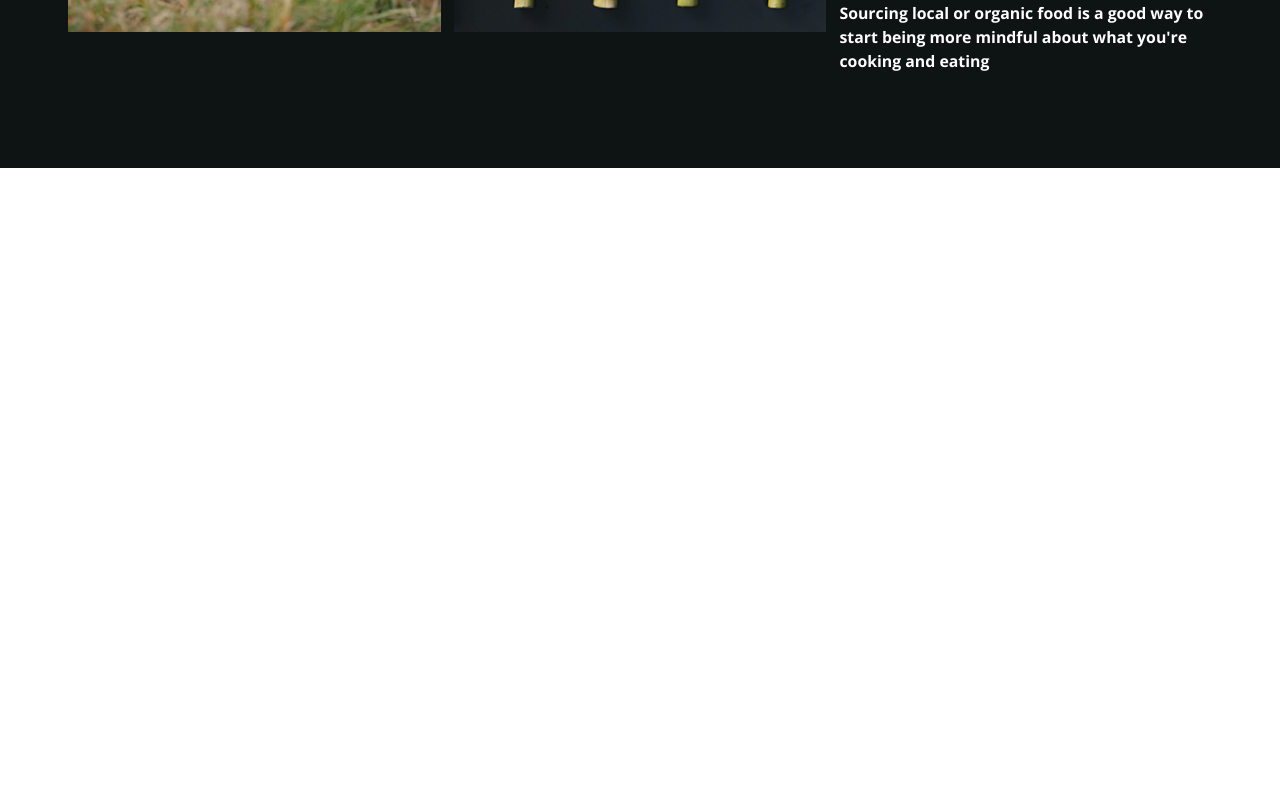
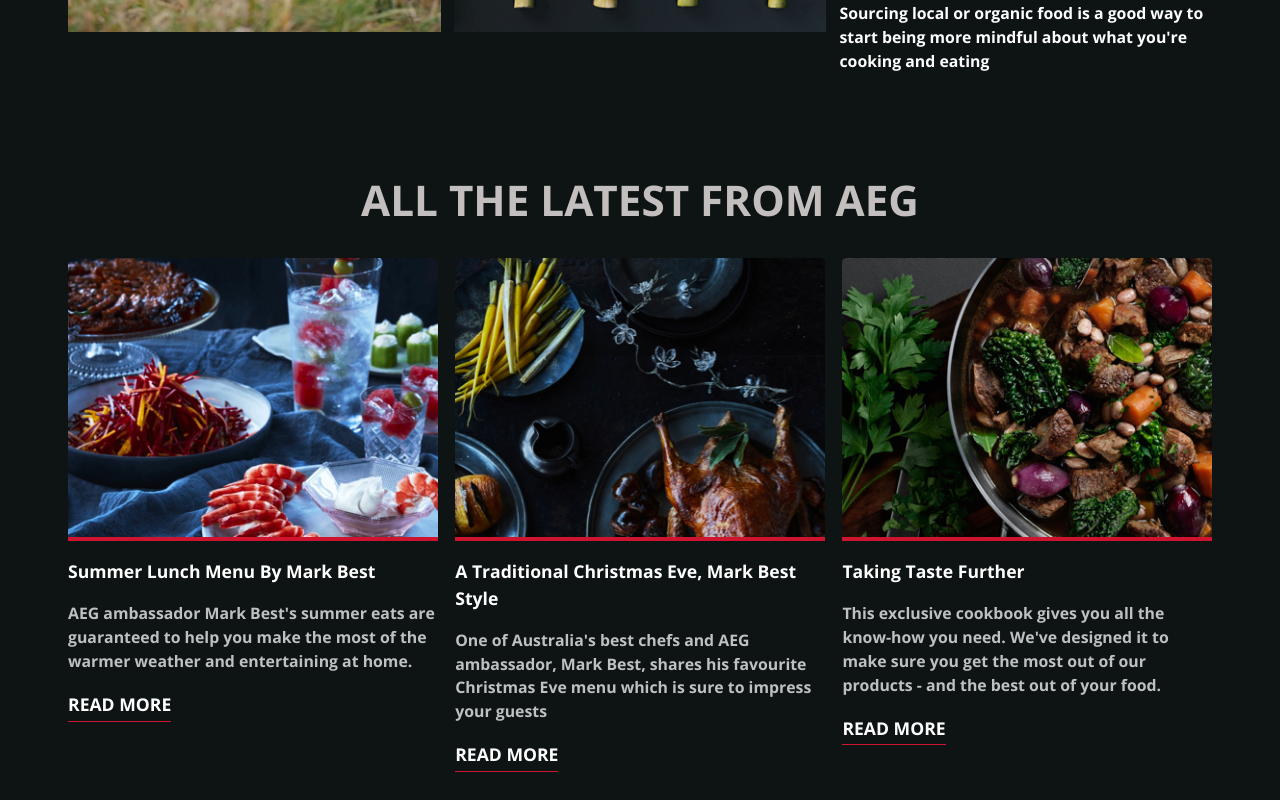
Before and after one commit to cechua/Orchard_InterfaceTest, a React (Create React App) app: page / in a window 1280 px wide. Shown: the part 632-1432 px from the top of the page. Before the commit the page ends 800 px from the top, so only its background shows below. Built offline with nearby package versions, Linux system fonts and the light colour scheme.

Commit message:
Added secondary content

```diff
--- a/src/App.jsx
+++ b/src/App.jsx
@@ -5,7 +5,7 @@ const App = () => {
   return (
     <main className="bg-bodyBG">
       <MainContent />
-      {/* <SecondaryContent /> */}
+      <SecondaryContent />
     </main>
   );
 };
--- /dev/null
+++ b/src/components/SecondaryContent/ArticleCard.jsx
@@ -0,0 +1,34 @@
+import React from 'react';
+
+const ArticleCard = (props) => {
+  const { articleTitle, articleDescription, articleImage } = props;
+  return (
+    <div className="max-w-2xl rounded-lg">
+      <img
+        className="rounded-t-lg border-b-4 border-redFontColor"
+        src={articleImage}
+        alt=""
+      />
+      <div>
+        <h5 className="text-white py-8 capitalize text-[2rem]">
+          {articleTitle}
+        </h5>
+        <p className="mb-8 text-secondaryFontColor font-light text-[1.8rem]">
+          {articleDescription}
+        </p>
+        <a
+          href="#"
+          className="text-white uppercase pb-2 border-b-[1px] border-redFontColor font-medium text-[2rem]"
+          onClick={(e) => {
+            e.preventDefault();
+            console.log('read more clicked for article: ', articleTitle);
+          }}
+        >
+          Read more
+        </a>
+      </div>
+    </div>
+  );
+};
+
+export default ArticleCard;
--- a/src/components/SecondaryContent/SecondaryContent.jsx
+++ b/src/components/SecondaryContent/SecondaryContent.jsx
@@ -1,7 +1,41 @@
 import React from 'react';
+import ArticleCard from './ArticleCard';
+
+import MainImage1 from '../../assets/component-02/Image-01.jpg';
+import MainImage2 from '../../assets/component-02/Image-02.jpg';
+import MainImage3 from '../../assets/component-02/Image-03.jpg';
 
 const SecondaryContent = () => {
-  return <div className="text-white">SecondaryContent</div>;
+  return (
+    <div className="flex flex-col justify-center items-center w-full">
+      <h6 className="flex text-center uppercase text-primaryFontColor text-[4.8rem]">
+        All the latest from AEG
+      </h6>
+      <div className="grid grid-cols-3 gap-8 mt-12 mb-64">
+        <ArticleCard
+          articleTitle={'summer lunch menu by mark best'}
+          articleDescription={
+            "AEG ambassador Mark Best's summer eats are guaranteed to help you make the most of the warmer weather and entertaining at home. "
+          }
+          articleImage={MainImage1}
+        />
+        <ArticleCard
+          articleTitle={'a traditional christmas eve, mark best style'}
+          articleDescription={
+            "One of Australia's best chefs and AEG ambassador, Mark Best, shares his favourite Christmas Eve menu which is sure to impress your guests"
+          }
+          articleImage={MainImage2}
+        />
+        <ArticleCard
+          articleTitle={'taking taste further'}
+          articleDescription={
+            "This exclusive cookbook gives you all the know-how you need. We've designed it to make sure you get the most out of our products - and the best out of your food."
+          }
+          articleImage={MainImage3}
+        />
+      </div>
+    </div>
+  );
 };
 
 export default SecondaryContent;
```
